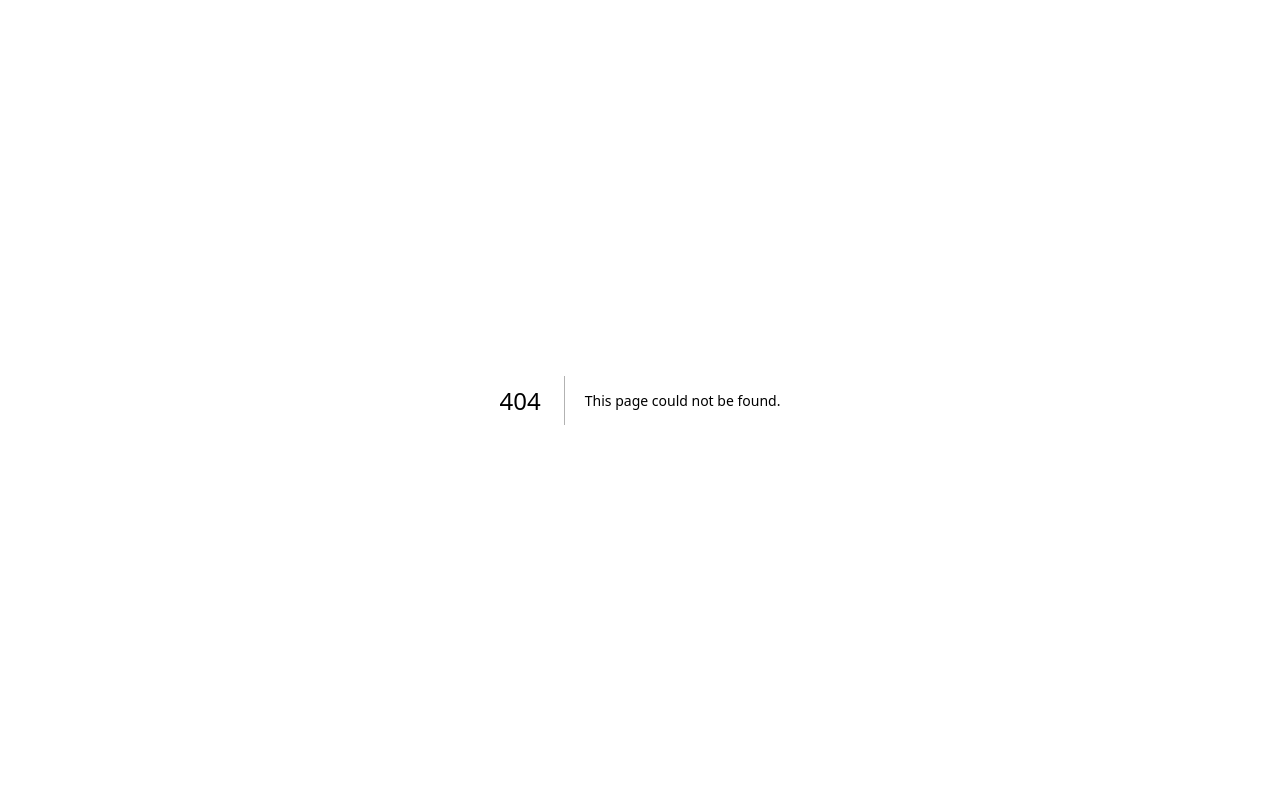
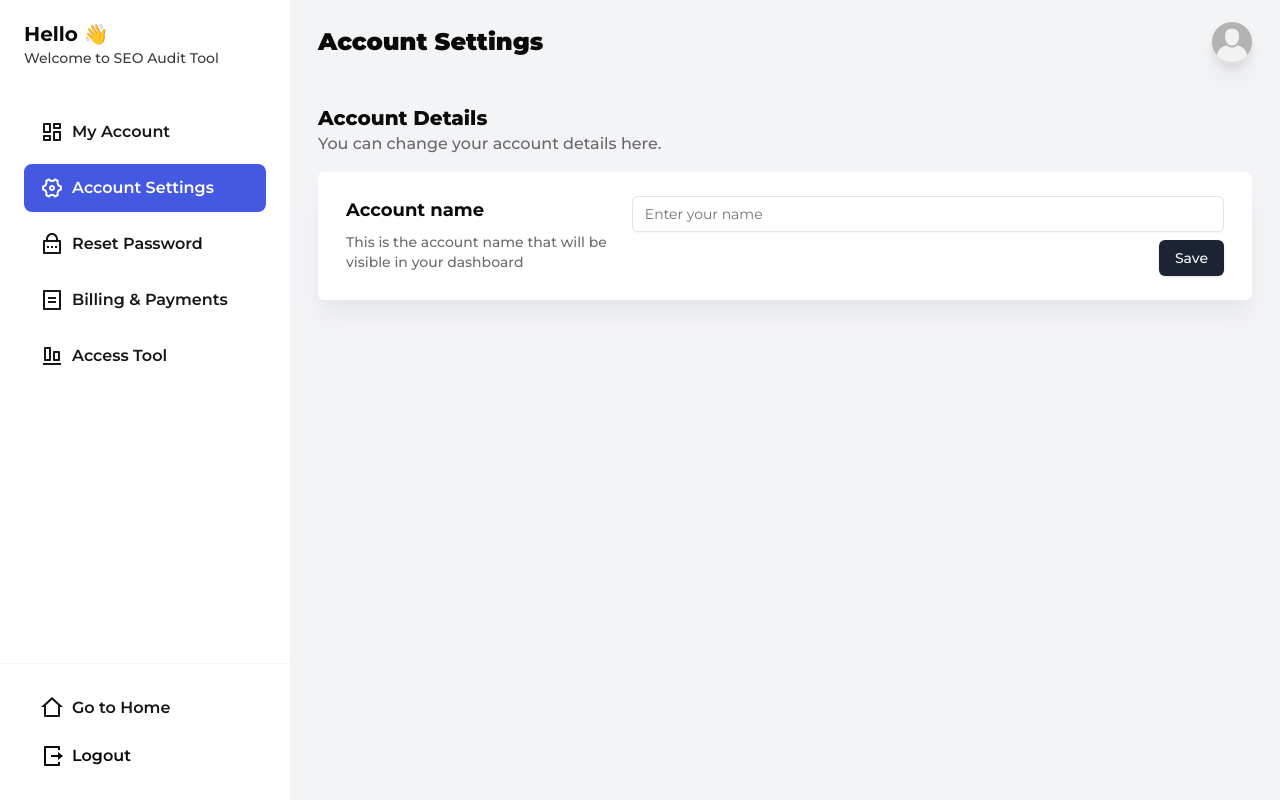
Before and after one commit to vishnut2003/seo_audit_site, a Next.js app: page /my-account/account-settings in a window 1280 px wide. Before the commit this address had no page. Built offline with nearby package versions, Linux system fonts and the light colour scheme; no server answers.

Commit message:
Add Account Settings page and NameUpdate component; enhance LoginForm styling

```diff
--- /dev/null
+++ b/src/app/(myAccount)/my-account/account-settings/page.tsx
@@ -0,0 +1,30 @@
+import NameUpdate from '@/components/myAccount/accoountSettings/NameUpdate';
+import DashboardLayout from '@/layouts/DashboardLayout/layout';
+
+function AccountSettings() {
+  return (
+    <DashboardLayout
+        pageTitle='Account Settings'
+    >
+        {/* main wrapper */}
+        <div
+            className='space-y-4 max-w-screen-lg'
+        >
+
+            {/* Section heading */}
+            <div>
+                <h2
+                    className='text-xl font-extrabold'
+                >Account Details</h2>
+                <p
+                    className='opacity-60'
+                >You can change your account details here.</p>
+            </div>
+
+            <NameUpdate/>
+        </div>
+    </DashboardLayout>
+  )
+}
+
+export default AccountSettings
--- a/src/components/auth/LoginForm.tsx
+++ b/src/components/auth/LoginForm.tsx
@@ -45,6 +45,7 @@ const LoginForm = () => {
                     id="email"
                     required
                     name='email'
+                    className='text-sm md:text-base'
                     value={formData.email}
                     onChange={handleOnchange}
                     placeholder="Enter Email Address"
@@ -59,6 +60,7 @@ const LoginForm = () => {
                         required
                         type={showPassword ? "text" : "password"}
                         name='password'
+                        className='text-sm md:text-base'
                         value={formData.password}
                         onChange={handleOnchange}
                         placeholder="Enter Password"
--- /dev/null
+++ b/src/components/myAccount/accoountSettings/BasicEditLayout.tsx
@@ -0,0 +1,59 @@
+import { Button } from "@/components/ui/button"
+import { Input } from "@/components/ui/input"
+import { Label } from "@/components/ui/label"
+import { ChangeEventHandler } from "react"
+
+function BasicEditLayout({
+    label,
+    subLabel,
+    inputPlaceholder,
+    value,
+    onChange,
+    onSubmit,
+}: {
+    label: string,
+    subLabel: string,
+    inputPlaceholder: string,
+    value: string,
+    onChange: ChangeEventHandler<HTMLInputElement>,
+    onSubmit: () => any
+}) {
+  return (
+    <div
+        className="bg-background px-7 py-6 rounded-md flex md:flex-row flex-col justify-center items-start gap-4 shadow-xl shadow-gray-200"
+    >
+
+        {/* first col */}
+        <div
+            className="md:w-[400px] flex flex-col gap-2"
+        >
+            <Label
+               children={label}
+               className="text-lg font-bold"
+            />
+            <Label
+                children={subLabel}
+                className="leading-[20px] opacity-60"
+            />
+        </div>
+
+        {/* second col */}
+        <div
+            className="w-full flex flex-col gap-2 items-end"
+        >
+            <Input
+                placeholder={inputPlaceholder}
+                onChange={onChange}
+                value={value}
+            />
+            <Button
+                children="Save"
+                className="bg-accent1"
+                onClick={onSubmit}
+            />
+        </div>
+    </div>
+  )
+}
+
+export default BasicEditLayout
--- /dev/null
+++ b/src/components/myAccount/accoountSettings/NameUpdate.tsx
@@ -0,0 +1,22 @@
+'use client';
+
+import BasicEditLayout from "./BasicEditLayout"
+import { useState } from "react"
+
+function NameUpdate() {
+
+    const [accountName, setAccountName] = useState<string>("")
+
+    return (
+        <BasicEditLayout
+            label="Account name"
+            subLabel="This is the account name that will be visible in your dashboard"
+            inputPlaceholder="Enter your name"
+            value={accountName}
+            onChange={(e) => setAccountName(e.target.value)}
+            onSubmit={() => console.log(accountName)}
+        />
+    )
+}
+
+export default NameUpdate
--- a/src/layouts/DashboardLayout/Header/Header.tsx
+++ b/src/layouts/DashboardLayout/Header/Header.tsx
@@ -4,12 +4,12 @@ import UserCard from "./UserCard"
 const Header = ({ pageTitle }: { pageTitle: string }) => {
   return (
     <header className="min-h-0 py-6 px-7 flex flex-nowrap justify-between items-center gap-4">
-      <div className="flex justify-center items-center gap-3">
+      <div className="flex justify-center items-center gap-3 md:gap-0">
         <MobileSidebar />
 
         {/* page title */}
         <h2
-          className="text-2xl font-black"
+          className="md:text-2xl text-xl font-black"
         >{pageTitle}</h2>
       </div>
 
--- a/src/layouts/DashboardLayout/Header/UserCard.tsx
+++ b/src/layouts/DashboardLayout/Header/UserCard.tsx
@@ -20,6 +20,7 @@ function UserCard() {
       <div
         className="flex flex-col items-end"
       >
+        <Link href={'/my-account/account-settings'}>
           <Image
             src={userSession?.user?.image || '/users/default-avatar.png'}
             alt="User Image"
@@ -27,6 +28,7 @@ function UserCard() {
             height={1000}
             className="w-[40px] drop-shadow-xl"
           />
+        </Link>
       </div>
     </div>
   )
--- a/src/layouts/DashboardLayout/layout.tsx
+++ b/src/layouts/DashboardLayout/layout.tsx
@@ -16,7 +16,7 @@ const DashboardLayout = ({children, pageTitle}: Readonly<{
 
           {/* Header of basic layout */}
           <Header pageTitle={pageTitle}/>
-          <div className="w-full h-full min-h-0 overflow-y-auto p-5 flex justify-center">
+          <div className="w-full h-full min-h-0 overflow-y-auto px-7 py-5 flex justify-center">
 
             {/* Page Content */}
             <div className="w-full max-w-screen-2xl h-full">
```
Lines whose indentation alone changed are shown as unchanged.
